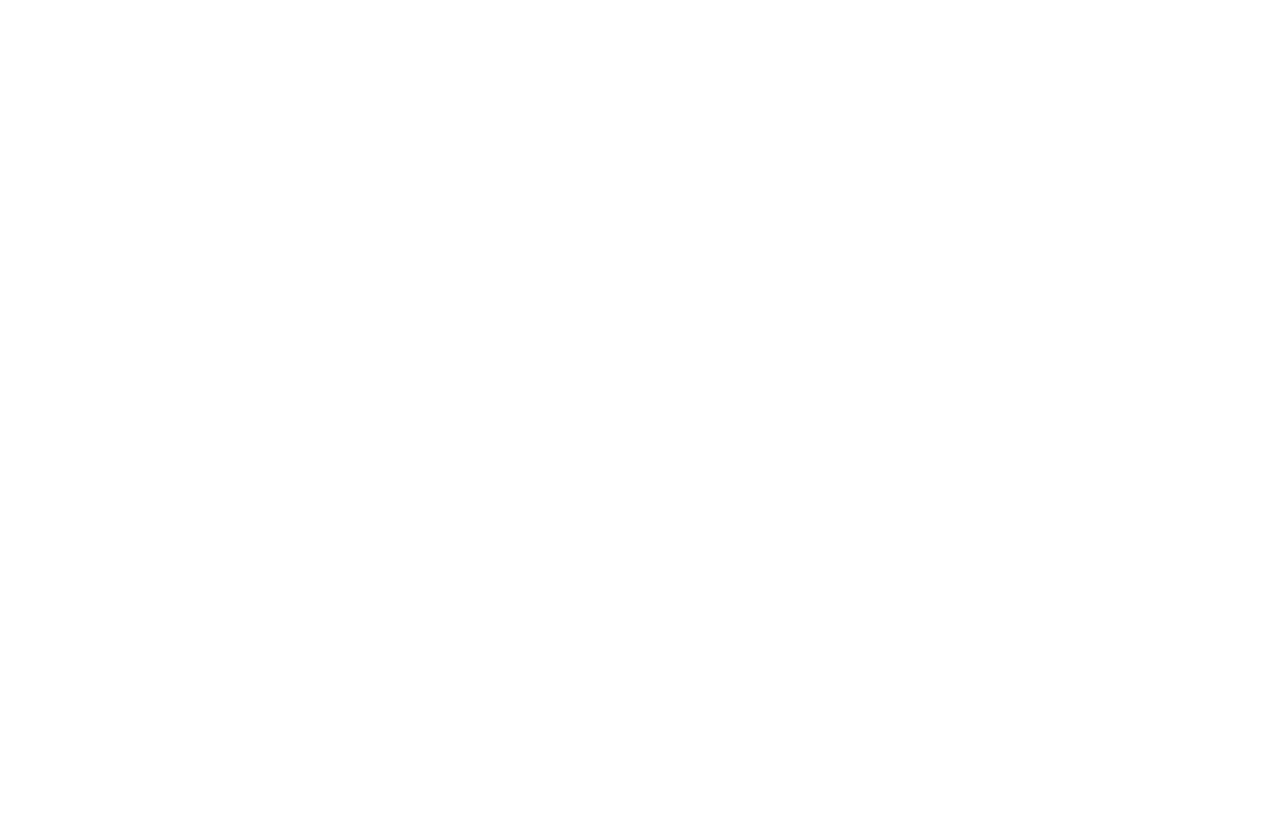
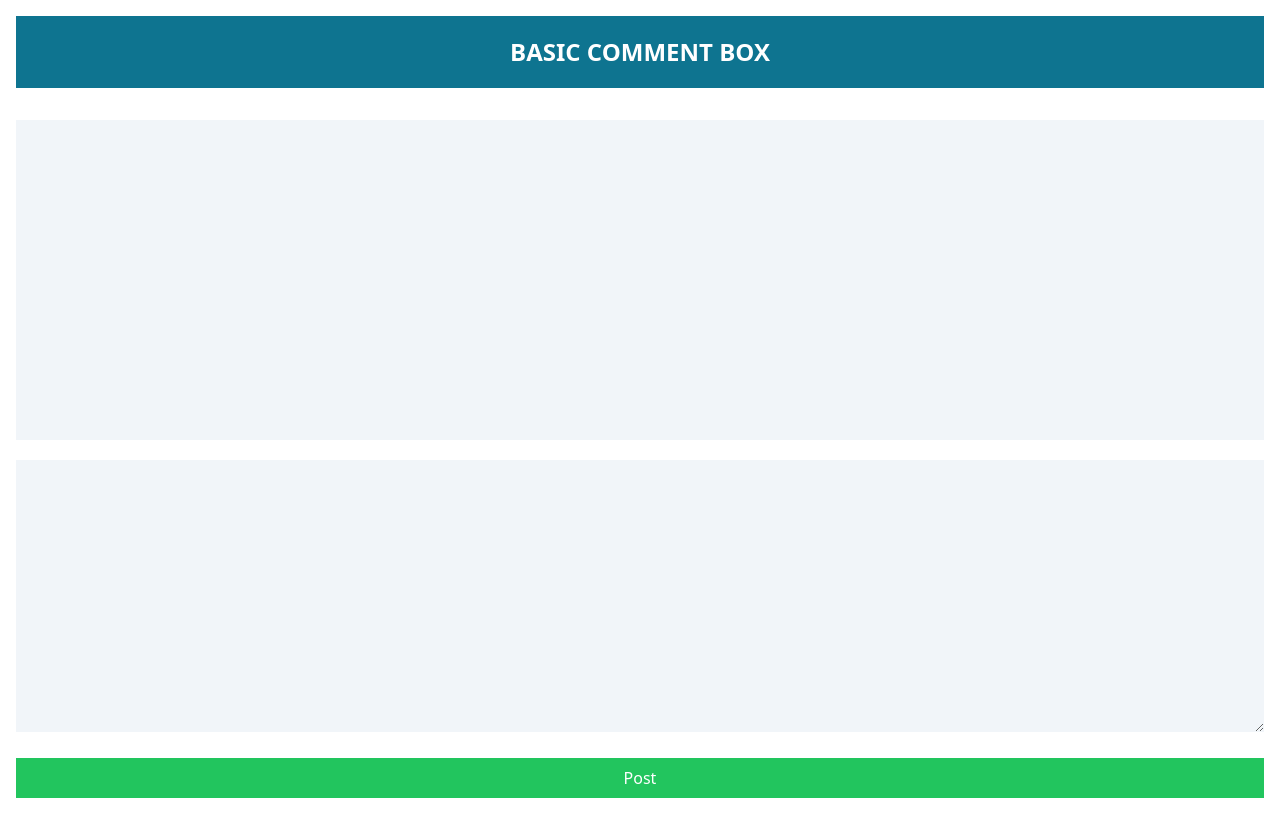
Before and after one commit to prodipcoderr/simple-comment-box, a plain HTML site: page index.html in a window 1280 px wide. Drawn offline with nearby package versions, Linux system fonts and the light colour scheme.

Commit message:
html done

```diff
--- a/index.html
+++ b/index.html
@@ -1,5 +1,5 @@
 <!DOCTYPE html>
-<html lang="en">
+<html lang="en" data-theme="light">
   <head>
     <meta charset="UTF-8" />
     <meta name="viewport" content="width=device-width, initial-scale=1.0" />
@@ -14,6 +14,45 @@
     <script src="https://cdn.tailwindcss.com"></script>
   </head>
   <body>
+    <header>
+      <section id="title-container">
+        <div class="container mx-auto p-4">
+          <div class="title text-center bg-cyan-700 p-5 text-white">
+            <h2 class="uppercase font-bold text-2xl">Basic Comment box</h2>
+          </div>
+        </div>
+      </section>
+    </header>
+    <main>
+      <section id="comment-container">
+        <div class="container mx-auto p-4">
+          <div id="comment-box" class="bg-slate-100 w-full h-80 p-8">
+            <div id="comment" class="overflow-auto">
+              <!-- <h4 class="bg-slate-300 text-xl p-3 text-black">hello</h4> -->
+            </div>
+          </div>
+
+          <section id="comment-input" class="mt-5 w-full">
+            <textarea
+              name=""
+              id="comment-input"
+              cols="30"
+              rows="10"
+              class="bg-slate-100 w-full p-4 font-medium"
+            ></textarea>
+          </section>
+
+          <section id="update-btn">
+            <button
+              id="#post"
+              class="w-full bg-green-500 text-white p-2 mt-5 font-medium hover:text-white hover:bg-green-700"
+            >
+              Post
+            </button>
+          </section>
+        </div>
+      </section>
+    </main>
     <script src="./js/main.js"></script>
   </body>
 </html>
```
